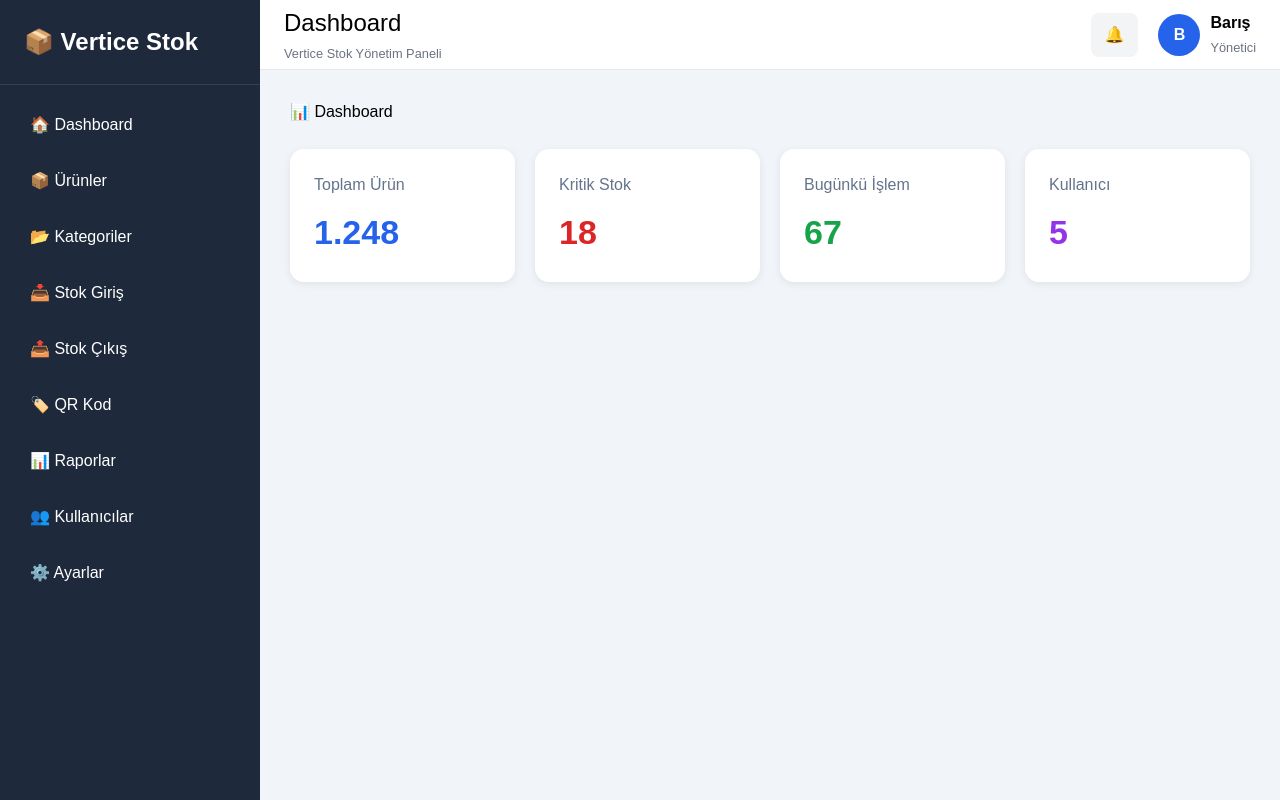
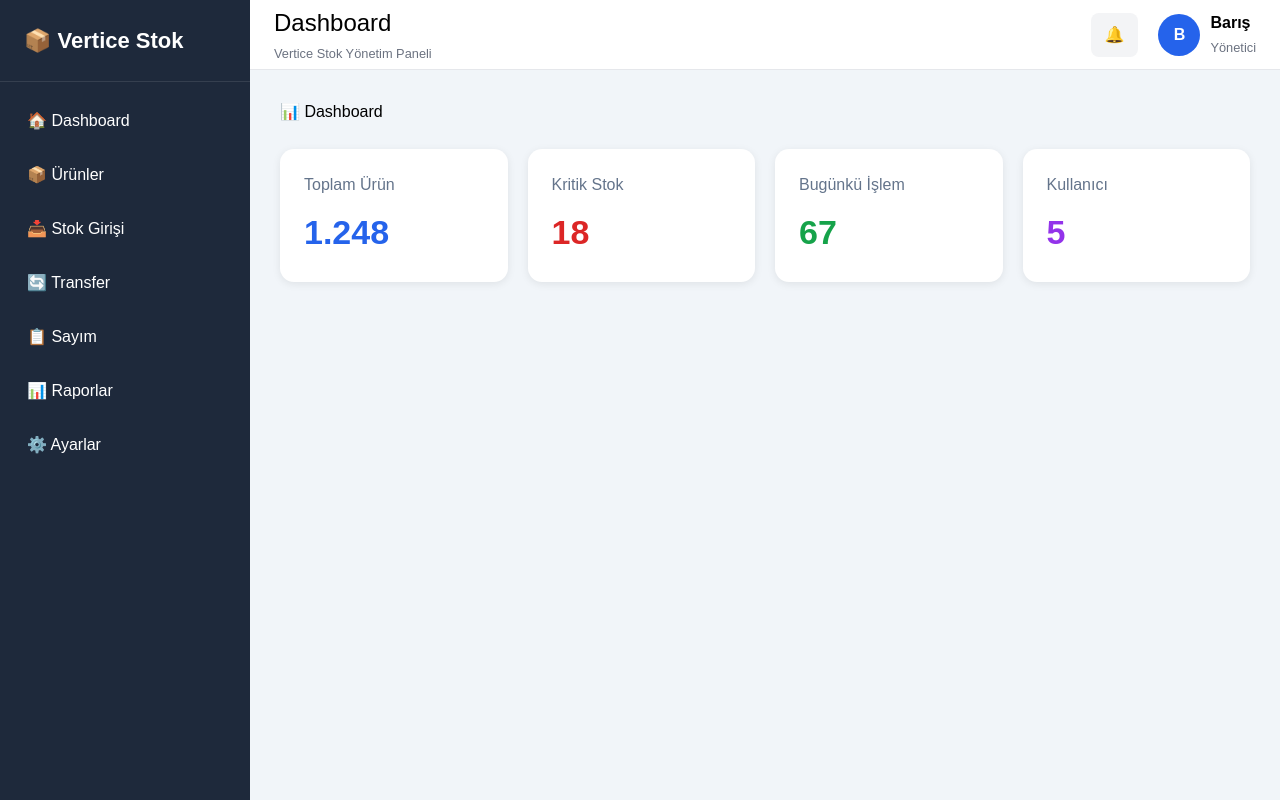
Before and after one commit to brsvrn/vertice-stok, a Next.js app: page /dashboard in a window 1280 px wide. Built offline with nearby package versions, Linux system fonts and the light colour scheme.

Commit message:
Update Sidebar.tsx

```diff
--- a/components/layout/Sidebar.tsx
+++ b/components/layout/Sidebar.tsx
@@ -1,31 +1,57 @@
+import Link from "next/link";
+
+const menu = [
+  {
+    title: "Dashboard",
+    icon: "🏠",
+    href: "/dashboard",
+  },
+  {
+    title: "Ürünler",
+    icon: "📦",
+    href: "/products",
+  },
+  {
+    title: "Stok Girişi",
+    icon: "📥",
+    href: "/stock/in",
+  },
+  {
+    title: "Transfer",
+    icon: "🔄",
+    href: "/transfer",
+  },
+  {
+    title: "Sayım",
+    icon: "📋",
+    href: "/inventory",
+  },
+  {
+    title: "Raporlar",
+    icon: "📊",
+    href: "/reports",
+  },
+  {
+    title: "Ayarlar",
+    icon: "⚙️",
+    href: "/settings",
+  },
+];
+
 export default function Sidebar() {
-  const menu = [
-    "🏠 Dashboard",
-    "📦 Ürünler",
-    "📂 Kategoriler",
-    "📥 Stok Giriş",
-    "📤 Stok Çıkış",
-    "🏷️ QR Kod",
-    "📊 Raporlar",
-    "👥 Kullanıcılar",
-    "⚙️ Ayarlar",
-  ];
-
   return (
     <aside
       style={{
-        width: 260,
-        minHeight: "100vh",
+        width: 250,
         background: "#1E293B",
         color: "#fff",
-        display: "flex",
-        flexDirection: "column",
+        minHeight: "100vh",
       }}
     >
       <div
         style={{
           padding: 24,
-          fontSize: 24,
+          fontSize: 22,
           fontWeight: "bold",
           borderBottom: "1px solid rgba(255,255,255,.1)",
         }}
@@ -33,20 +59,23 @@ export default function Sidebar() {
         📦 Vertice Stok
       </div>
 
-      <nav style={{ padding: 16 }}>
+      <nav style={{ padding: 15 }}>
         {menu.map((item) => (
-          <div
-            key={item}
+          <Link
+            key={item.href}
+            href={item.href}
             style={{
-              padding: "12px 14px",
+              display: "block",
+              color: "#fff",
+              textDecoration: "none",
+              padding: "12px",
               borderRadius: 8,
-              marginBottom: 8,
-              cursor: "pointer",
-              transition: ".2s",
+              marginBottom: 6,
+              background: "transparent",
             }}
           >
-            {item}
-          </div>
+            {item.icon} {item.title}
+          </Link>
         ))}
       </nav>
     </aside>
```
